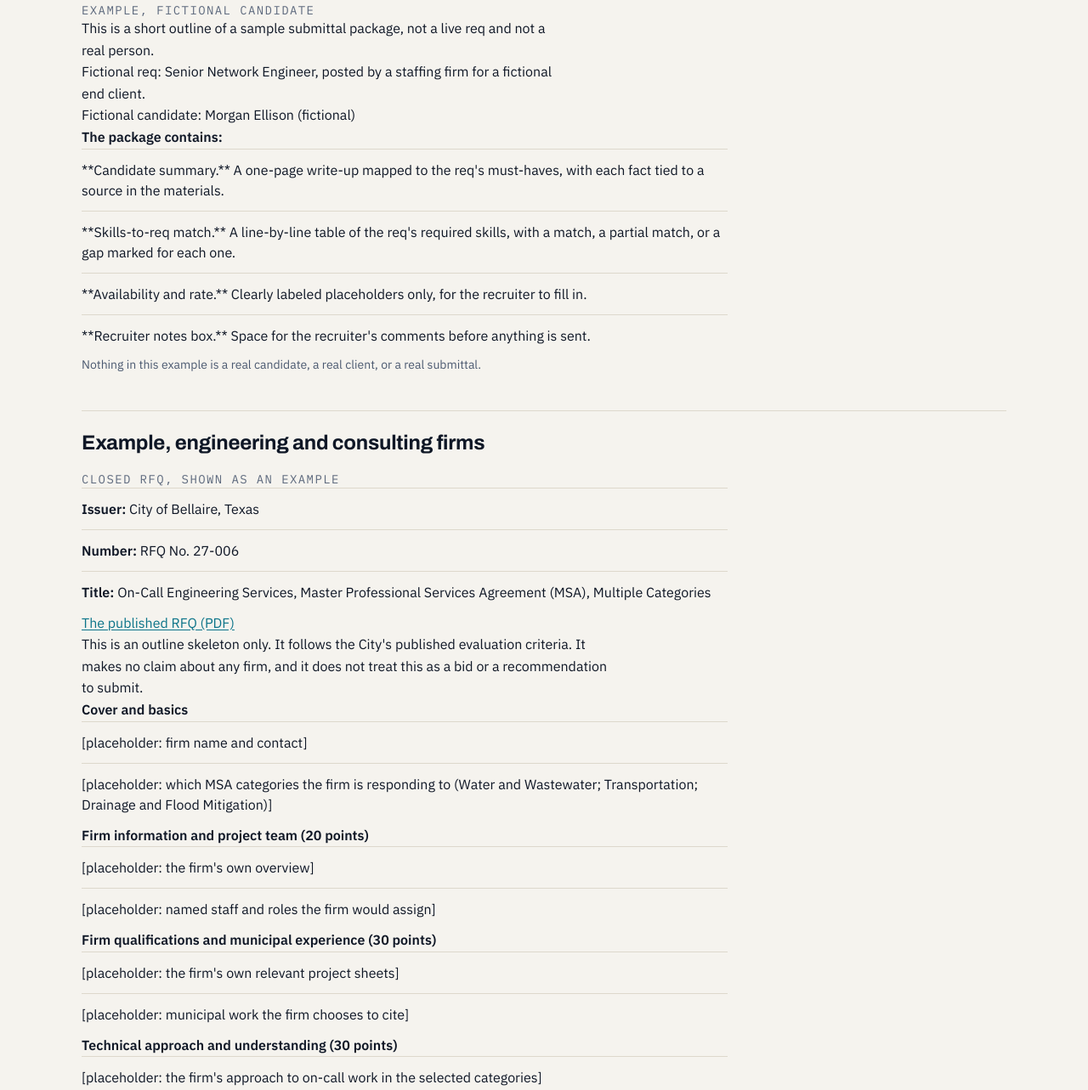
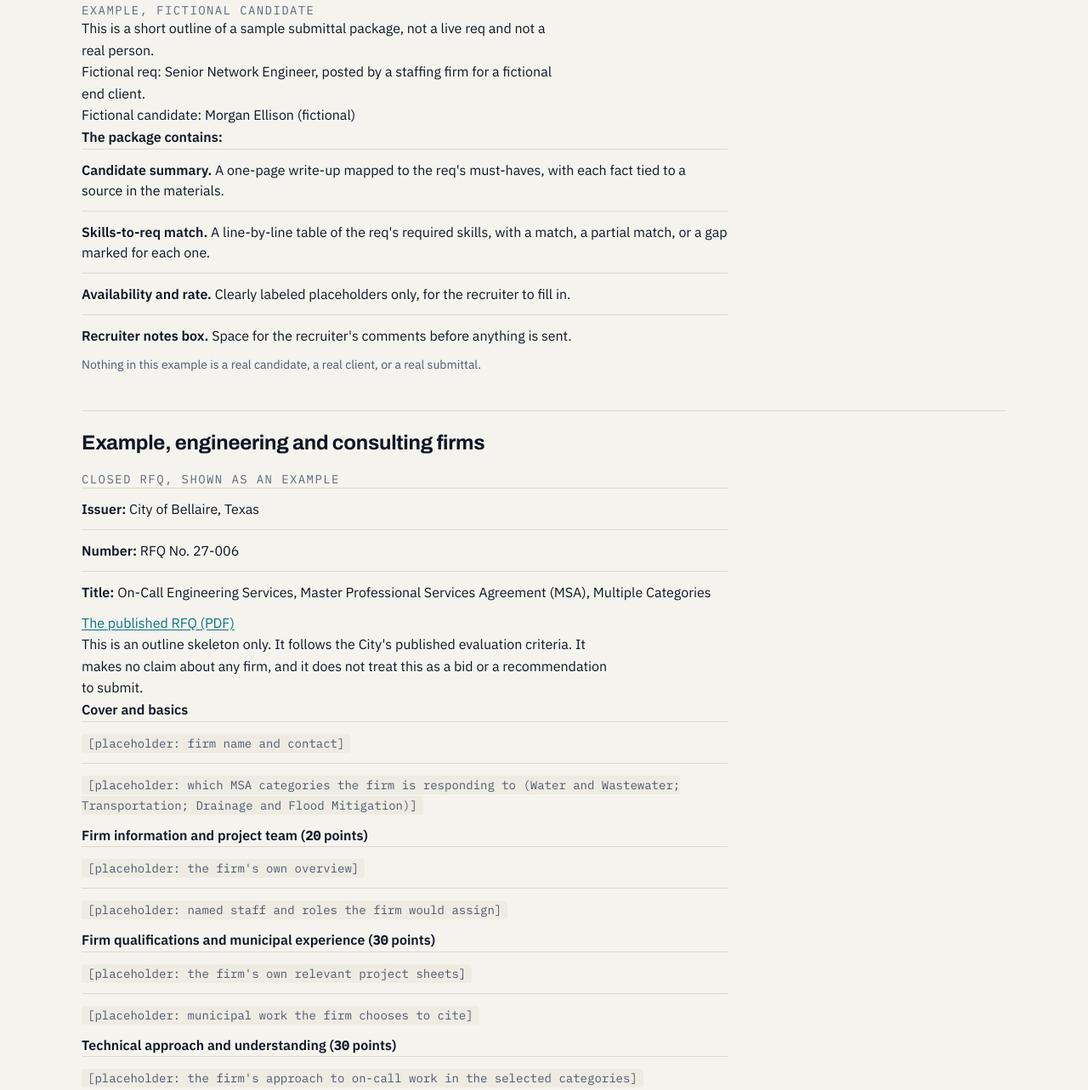
Before and after one commit to petarkov/Night-Porter, an Astro site: page /sample in a window 1280 px wide. Shown: the part 344-1627 px from the top of the page at 85% size. Built offline with nearby package versions, Linux system fonts and the light colour scheme; Astro itself is replaced by a stand-in of ours.

Commit message:
Sample page: bold item titles, placeholder tags on the RFQ outline

```diff
--- a/src/data/copy.ts
+++ b/src/data/copy.ts
@@ -23,10 +23,10 @@ export const SAMPLE_PAGE = {
     ],
     containsLabel: 'The package contains:',
     contains: [
-      "**Candidate summary.** A one-page write-up mapped to the req's must-haves, with each fact tied to a source in the materials.",
-      "**Skills-to-req match.** A line-by-line table of the req's required skills, with a match, a partial match, or a gap marked for each one.",
-      '**Availability and rate.** Clearly labeled placeholders only, for the recruiter to fill in.',
-      "**Recruiter notes box.** Space for the recruiter's comments before anything is sent.",
+      ["Candidate summary.", "A one-page write-up mapped to the req's must-haves, with each fact tied to a source in the materials."],
+      ["Skills-to-req match.", "A line-by-line table of the req's required skills, with a match, a partial match, or a gap marked for each one."],
+      ['Availability and rate.', 'Clearly labeled placeholders only, for the recruiter to fill in.'],
+      ["Recruiter notes box.", "Space for the recruiter's comments before anything is sent."],
     ],
     footer: 'Nothing in this example is a real candidate, a real client, or a real submittal.',
   },
--- a/src/pages/sample/index.astro
+++ b/src/pages/sample/index.astro
@@ -14,7 +14,7 @@ import site from '../../../site.config.mjs';
       <p class="label">{c.exA.label}</p>
       {c.exA.lines.map((l) => <p class="body">{l}</p>)}
       <p class="body strong">{c.exA.containsLabel}</p>
-      <ul class="rules narrow">{c.exA.contains.map((l) => <li set:html={rich(l)} />)}</ul>
+      <ul class="rules narrow">{c.exA.contains.map(([t, l]) => <li><strong>{t}</strong> {l}</li>)}</ul>
       <p class="small muted">{c.exA.footer}</p>
     </section>
 
@@ -26,8 +26,8 @@ import site from '../../../site.config.mjs';
       <p class="body">{c.exB.note}</p>
       {c.exB.sections.map(([h, items]) => (
         <div>
-          <p class="body strong">{h}</p>
-          <ul class="rules narrow">{items.map((l) => <li>{l}</li>)}</ul>
+          <p class="body strong" set:html={rich(h)} />
+          <ul class="rules narrow">{items.map((l) => <li set:html={rich(l)} />)}</ul>
         </div>
       ))}
       <p class="small muted">{c.exB.footer}</p>
@@ -35,7 +35,7 @@ import site from '../../../site.config.mjs';
 
     <section class="sec">
       <h2 class="h2">{c.yesH2}</h2>
-      <ul class="rules narrow">{c.yes.map((l) => <li>{l}</li>)}</ul>
+      <ul class="rules narrow">{c.yes.map((l) => <li set:html={rich(l)} />)}</ul>
     </section>
 
     <section class="sec" id="ask">
```
